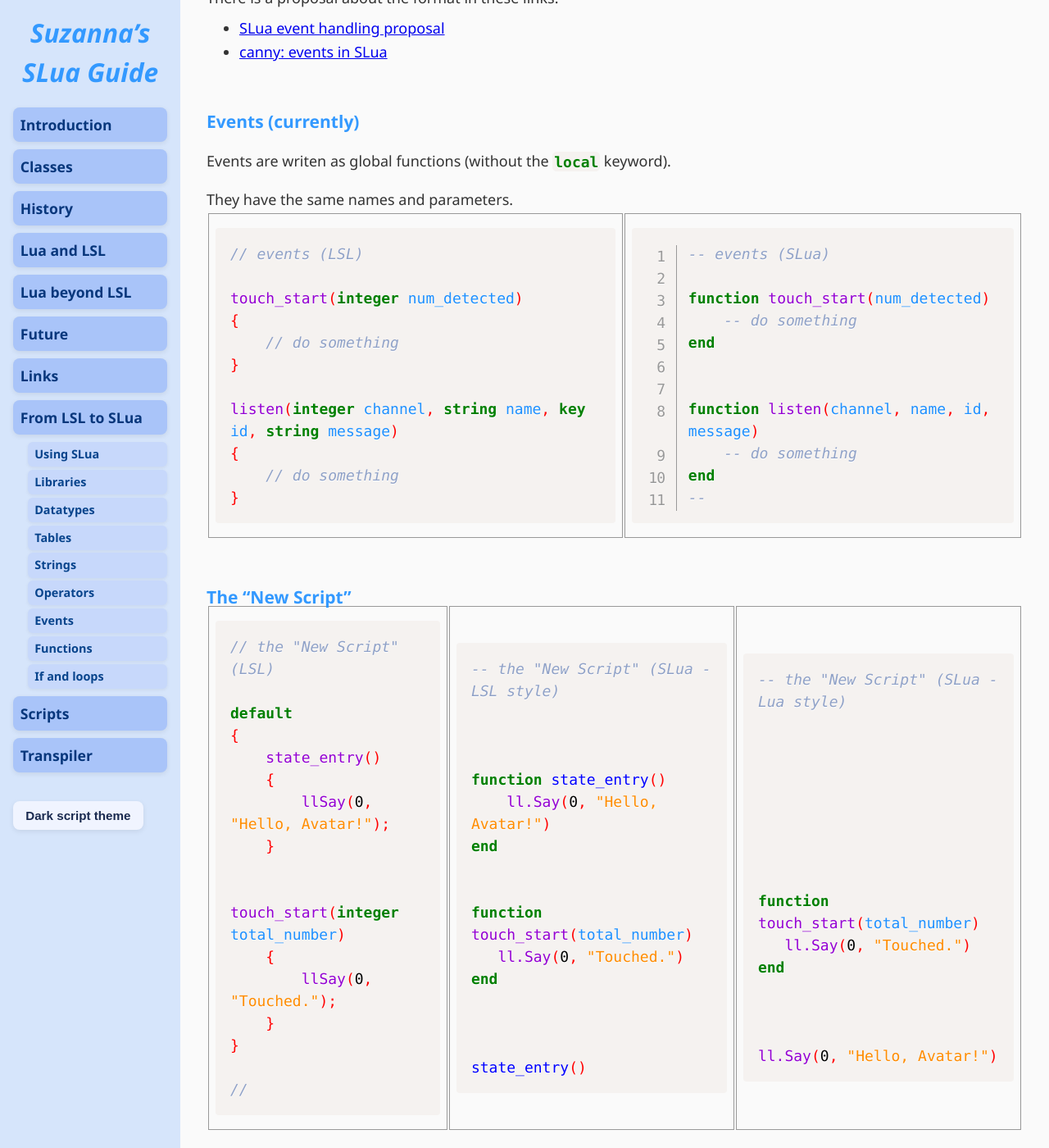
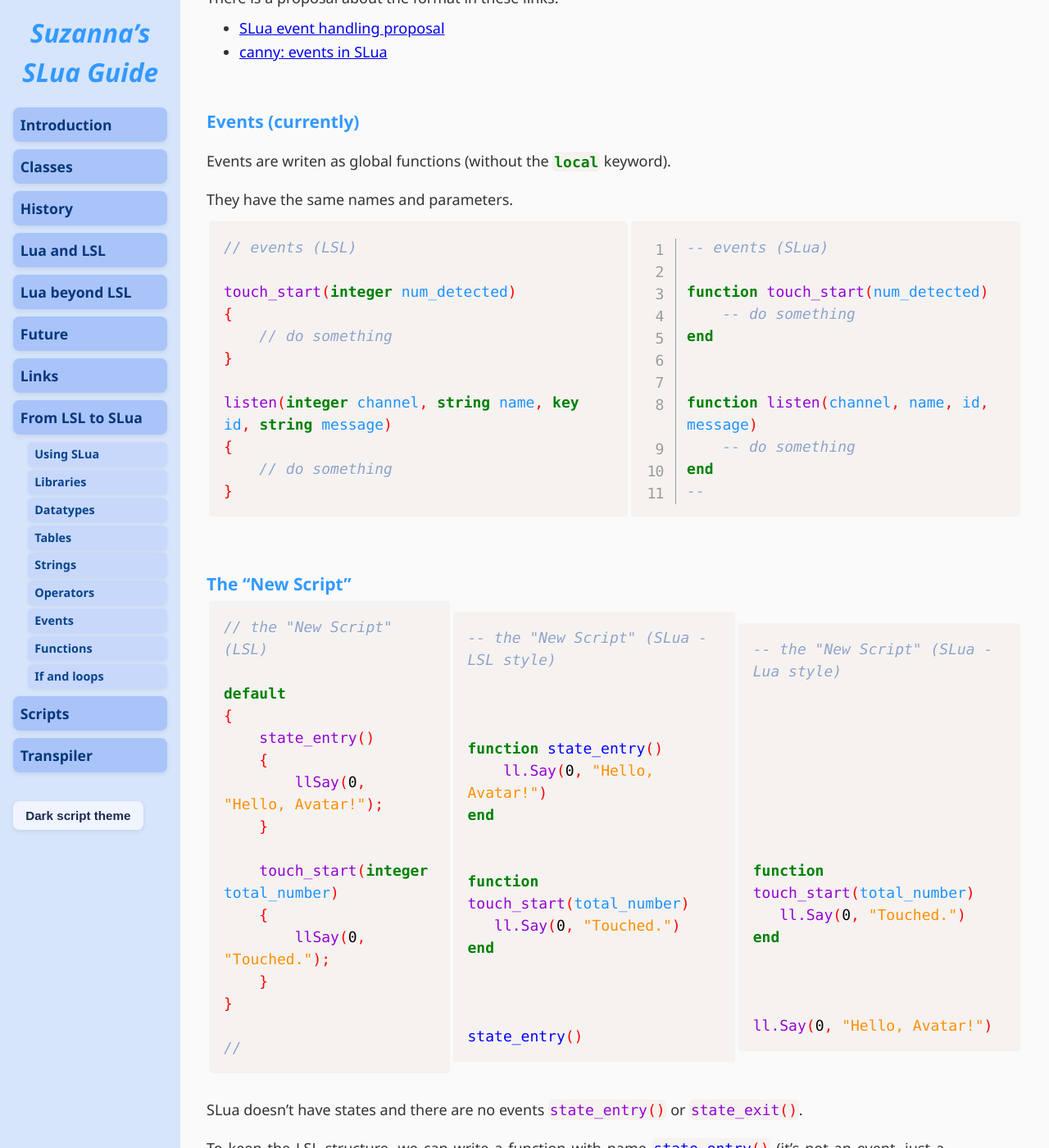
Before and after one commit to Suzanna-Linn/slua, a Jekyll site: the page built from docs/moving-events.md, in a window 1280 px wide and 1400 px high, scrolled down 304 px. Shown: the whole window at 82% size. Built offline with Jekyll 4.4.1, drawn with Linux system fonts in a browser that asks for light colours; nearby versions of some CDN libraries; our own code applies the rules of GitHub Pages for plain Markdown files; comment, search, counter and statistics services are not loaded.

Commit message:
Update style.css

```diff
--- a/docs/assets/style.css
+++ b/docs/assets/style.css
@@ -5,19 +5,6 @@ body {
   color: #333;
   font-size: 18px;
   line-height: 1.6;
-}
-
-.styled-table {
-  width: 100%;
-  border-collapse: collapse;
-}
-.styled-table th, td {
-  border: 1px solid #999999;
-  text-align: center;
-  padding: 8px;
-}
-.styled-table thead tr {
-  background-color: #f2f2f2;
 }
 
 .container {
```
